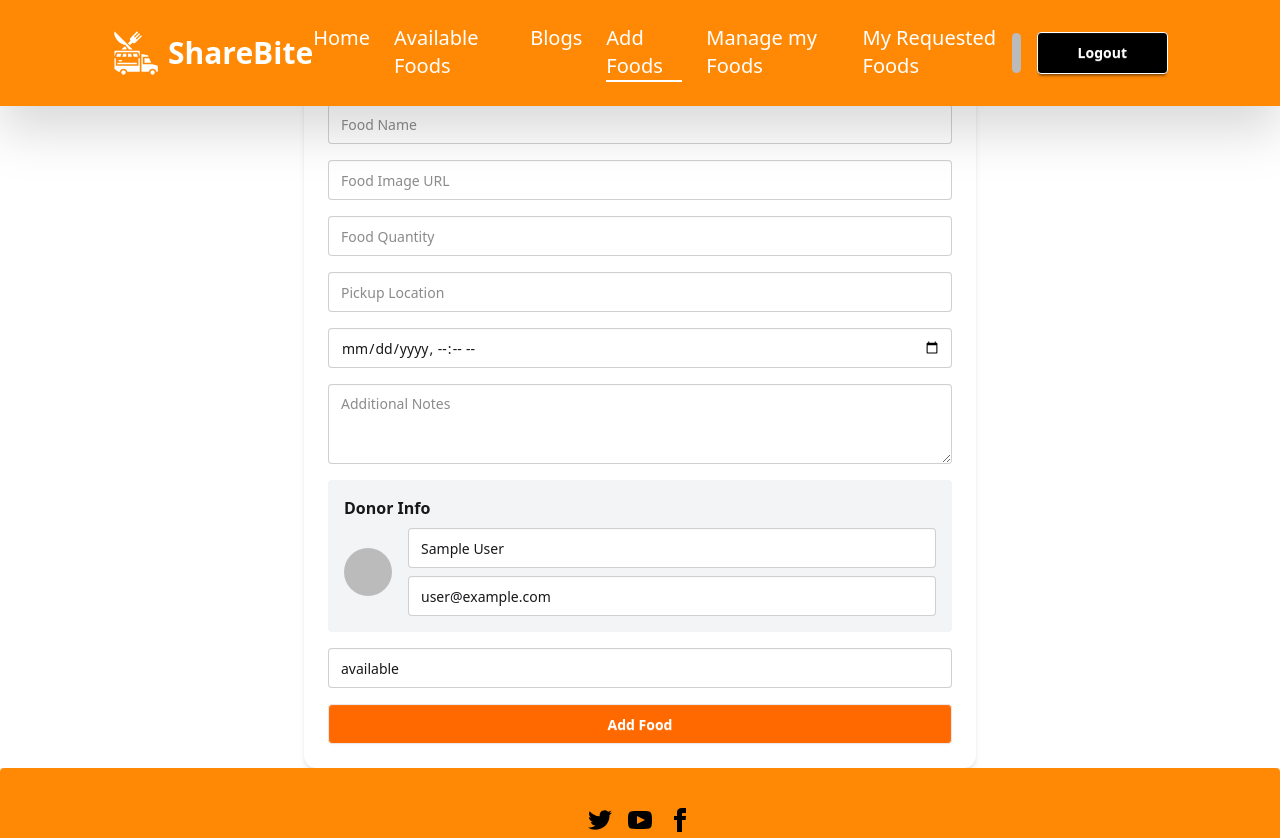
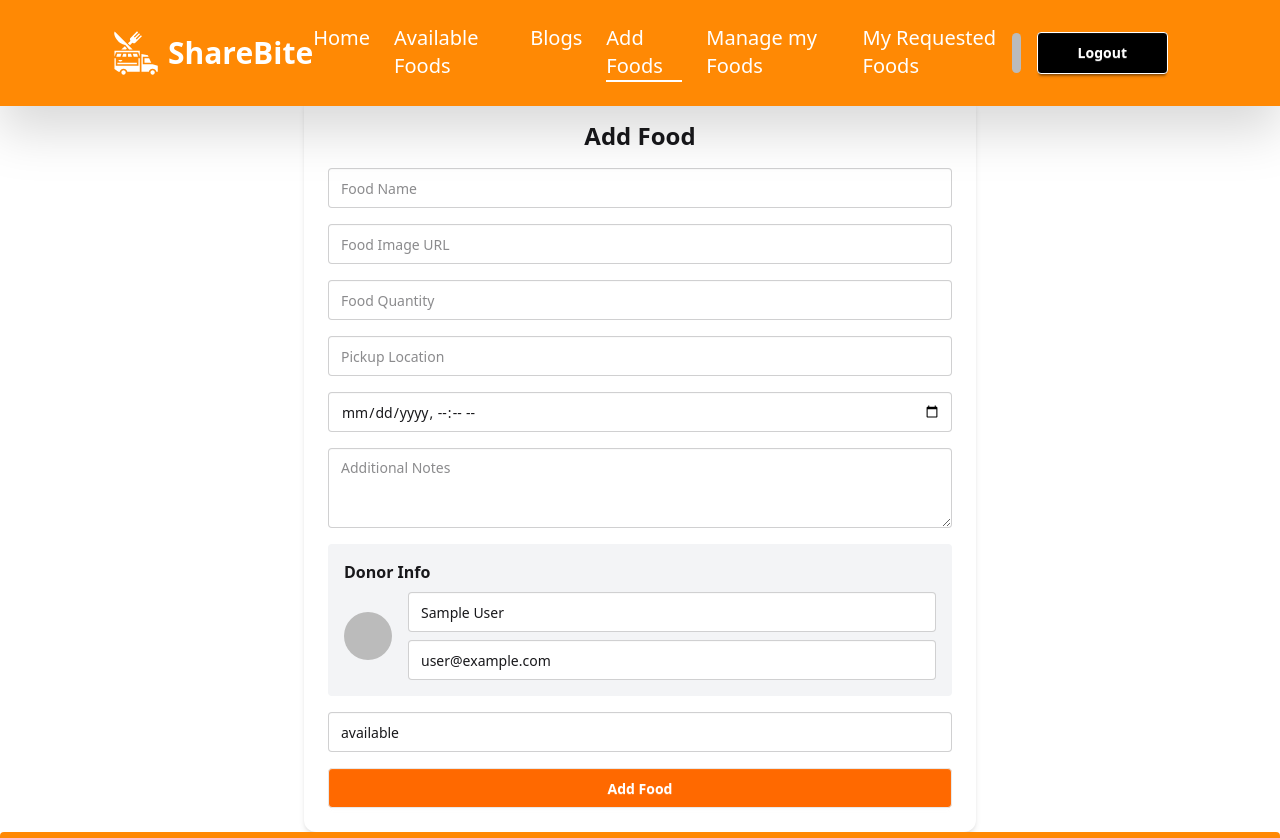
Before and after one commit to JulfikarRafi/share-bite-client, a React (Vite) app: page /addfoods in a window 1280 px wide. Shown: the top 838 px of the page. Built offline with nearby package versions, Linux system fonts and the light colour scheme; no server answers; sample sign-in values are in the browser's storage.

Commit message:
Spacing fixed

```diff
--- a/src/Pages/AddFoods.jsx
+++ b/src/Pages/AddFoods.jsx
@@ -133,7 +133,7 @@ const AddFoods = () => {
   };
 
   return (
-    <div className="max-w-2xl mx-auto mt-8 p-6 bg-white shadow-md rounded-xl">
+    <div className="max-w-2xl mx-auto mt-24 p-6 bg-white shadow-md rounded-xl ">
       <h2 className="text-2xl font-bold mb-4 text-center">Add Food</h2>
       <form onSubmit={handleSubmit(onSubmit)} className="grid gap-4">
         <input {...register('foodName')} placeholder="Food Name" className="input input-bordered w-full" required />
```
